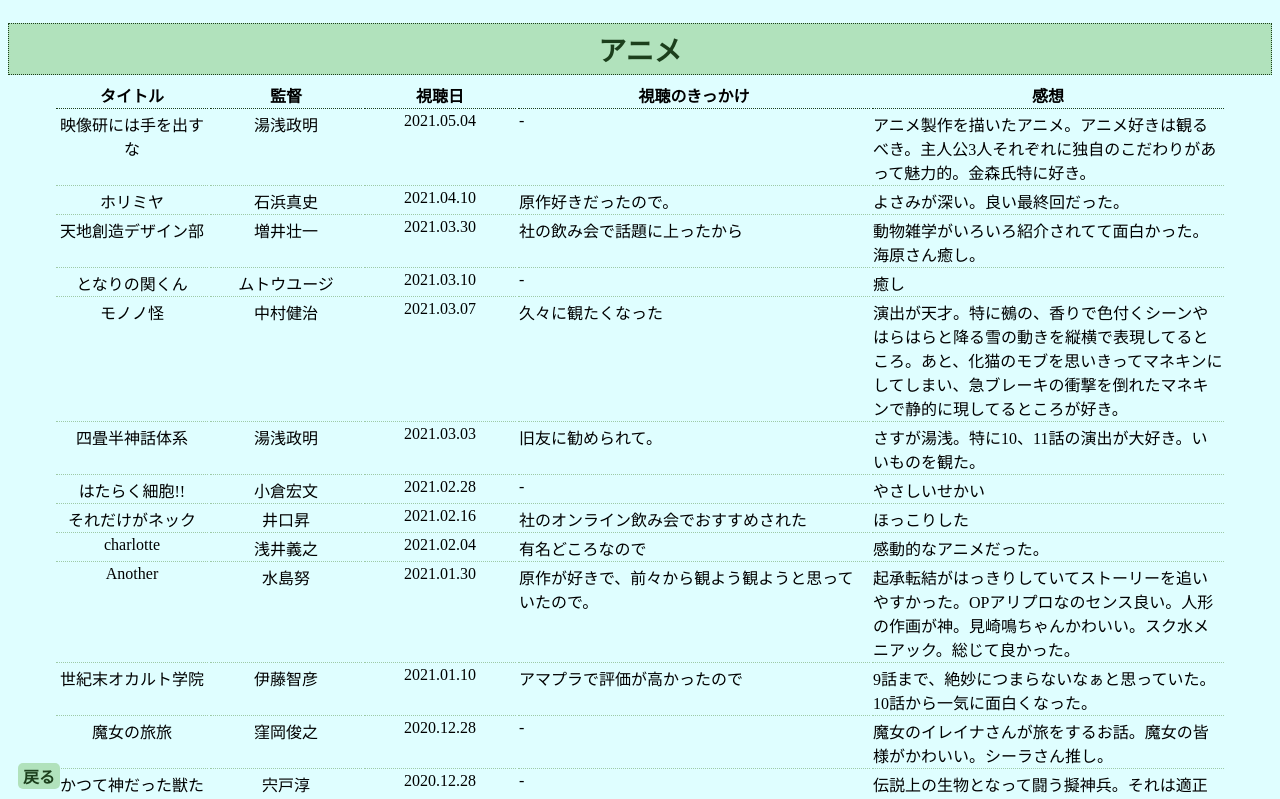
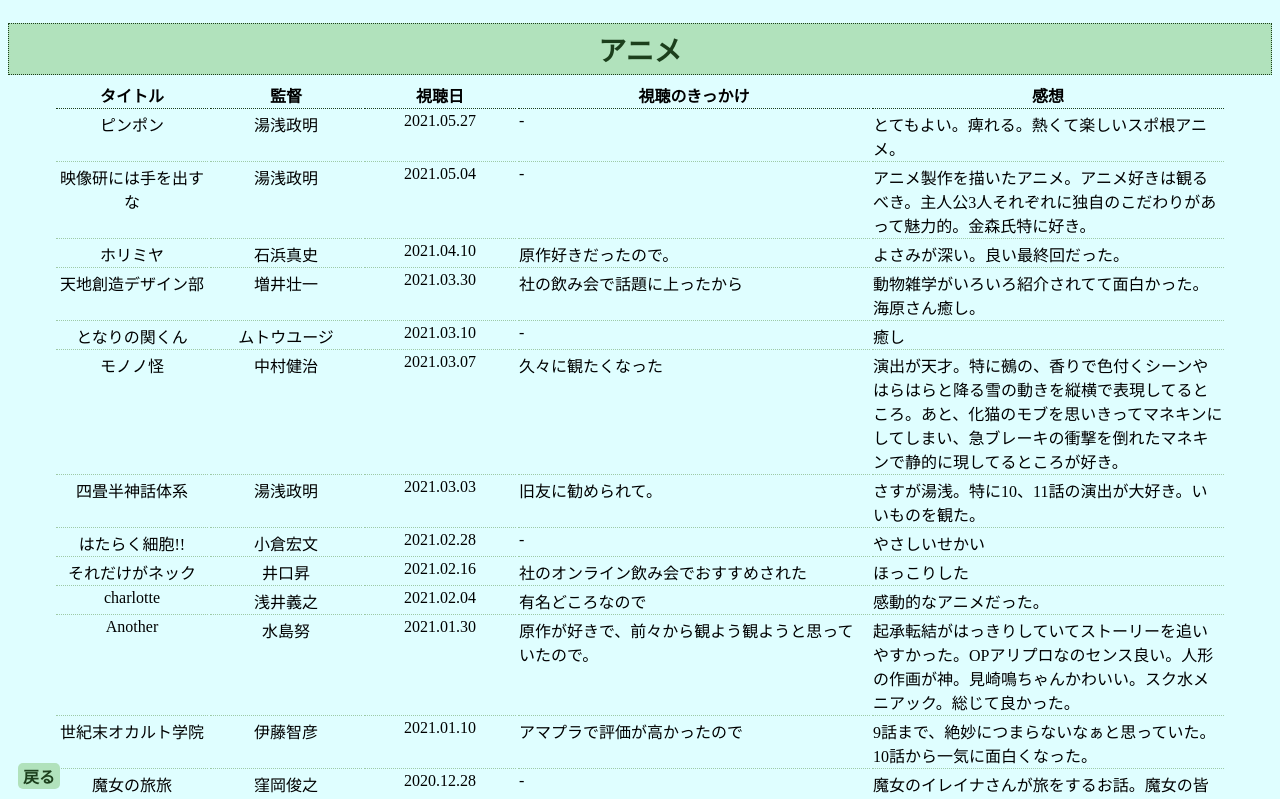
Before and after one commit to NomotoEriko/NomotoEriko.github.io, a plain HTML site: page anime.html in a window 1280 px wide. Shown: the top 799 px of the page. Drawn offline with Linux system fonts and the light colour scheme.

Commit message:
created-by-app-2021-05-27-03-37

```diff
--- a/anime.html
+++ b/anime.html
@@ -19,6 +19,13 @@
             <th class="long">視聴のきっかけ</th>
             <th class="long">感想</th>
           </tr>
+<tr>
+  <td class="short">ピンポン</td>
+  <td class="short">湯浅政明</td>
+  <td class="short">2021.05.27</td>
+  <td class="long">-</td>
+  <td class="long">とてもよい。痺れる。熱くて楽しいスポ根アニメ。</td>
+</tr>
 <tr>
   <td class="short">映像研には手を出すな</td>
   <td class="short">湯浅政明</td>
```
